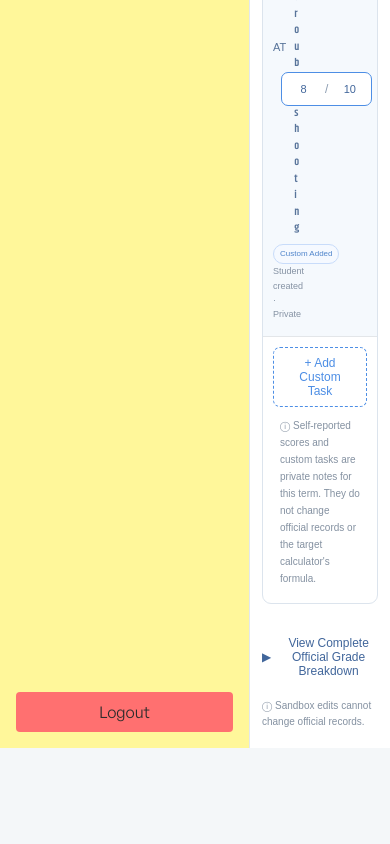
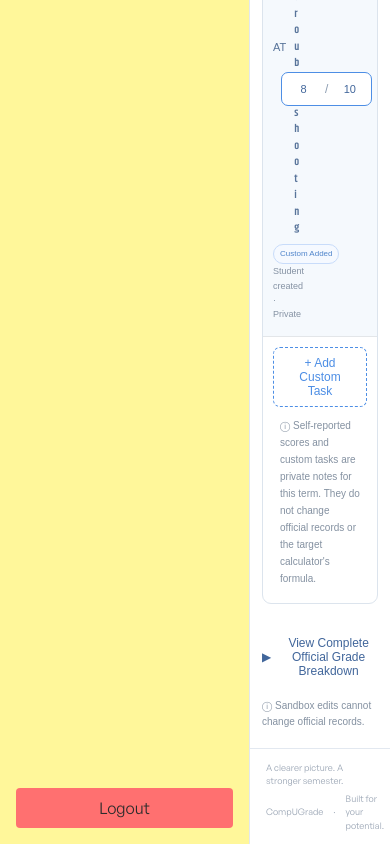
Before and after one commit to UIC-CCS-WEB-DEVELOPMENT-2026-2027/grade-compute, a React (Vite) app: page /student/subject/C101 in a window 390 px wide. Shown: the part 3143-3987 px from the top of the page. Before the commit the page ends 3891 px from the top, so only its background shows below. Built offline with nearby package versions, Linux system fonts and the light colour scheme.

Commit message:
Create subject footer with separator line

```diff
--- a/src/pages/student/SubjectDetail.css
+++ b/src/pages/student/SubjectDetail.css
@@ -8,8 +8,33 @@
 }
 
 .subject-detail-main {
+    display: flex;
     flex: 1;
+    flex-direction: column;
+    min-height: 100vh;
     min-width: 0;
+}
+
+.subject-detail-main > main {
+    flex: 1;
+}
+
+.subject-page-footer {
+    display: flex;
+    align-items: center;
+    justify-content: space-between;
+    gap: 16px;
+    min-height: 48px;
+    padding: 12px 40px;
+    border-top: 1px solid #e2e8f0;
+    color: #9aa5b4;
+    font-size: 9px;
+}
+
+.subject-page-footer-brand {
+    display: flex;
+    align-items: center;
+    gap: 10px;
 }
 
 .subject-page-header {
@@ -366,6 +391,10 @@
 /*  MOBILE RESPONSIVENESS */
 
 @media (max-width: 760px) {
+    .subject-page-footer {
+        padding: 12px 20px;
+    }
+
     .subject-page-header {
         padding: 14px 20px;
     }
@@ -416,6 +445,13 @@
 }
 
 @media (max-width: 420px) {
+    .subject-page-footer {
+        align-items: flex-start;
+        flex-direction: column;
+        gap: 4px;
+        padding: 12px 16px;
+    }
+
     .subject-page-header {
         align-items: flex-start;
         flex-direction: column;
--- a/src/pages/student/SubjectDetail.jsx
+++ b/src/pages/student/SubjectDetail.jsx
@@ -186,6 +186,14 @@ function SubjectDetail() {
             <CurrentTermRecords term={term} />
 
                 </main>
+                <footer className="subject-page-footer">
+                    <span>A clearer picture. A stronger semester.</span>
+                    <span className="subject-page-footer-brand">
+                        <span>CompUGrade</span>
+                        <span aria-hidden="true">·</span>
+                        <span>Built for your potential.</span>
+                    </span>
+                </footer>
             </div>
         </div>
     );
```
